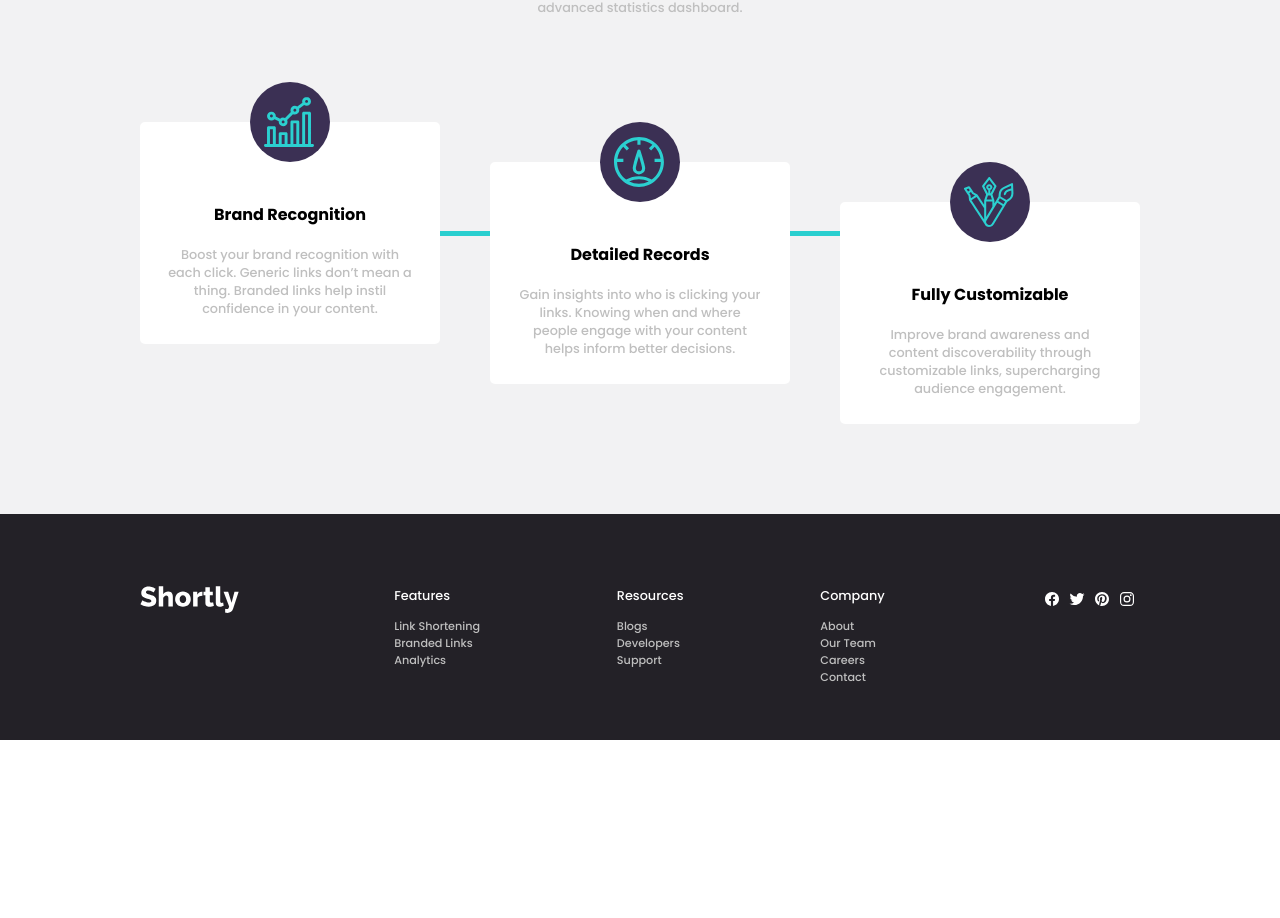
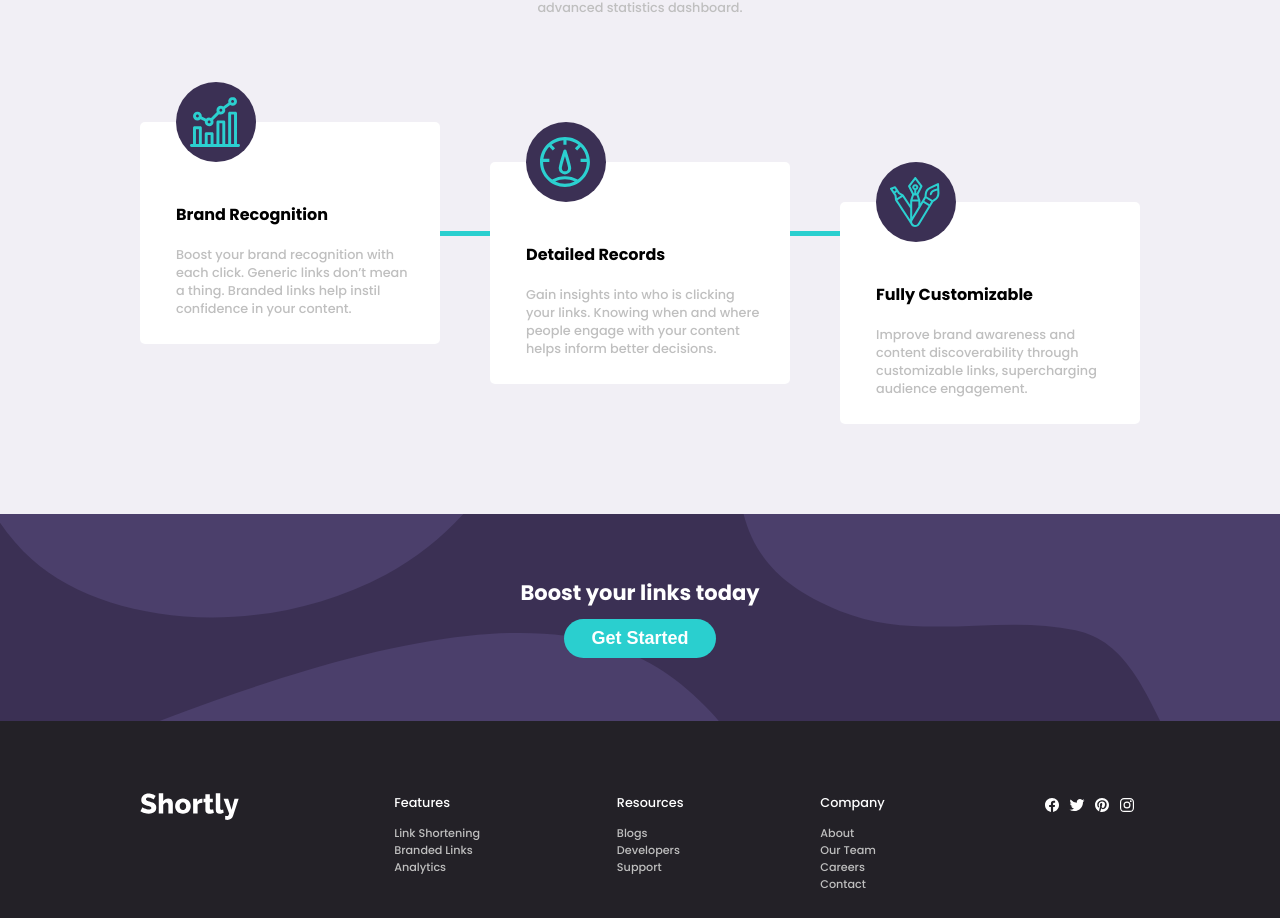
Before and after one commit to sumeshnaskar/shorturl, a React (Create React App) app: page / in a window 1280 px wide. Shown: the part 1108-2026 px from the top of the page. Before the commit the page ends 1848 px from the top, so only its background shows below. Built offline with nearby package versions, Linux system fonts and the light colour scheme.

Commit message:
booster banner added

```diff
--- a/src/components/main/index.js
+++ b/src/components/main/index.js
@@ -1,5 +1,5 @@
 import React from "react"
-import { Container, Wrapper, Card, Title, Text, Image, ImageWrapper, Connection } from './styles/main'
+import { Container, Wrapper, Card, Title, Text, Image, ImageWrapper, Connection, BackgroundBanner, Button } from './styles/main'
 
 export default function Main({ children, ...restProps}){
     return <Container {...restProps}>{children}</Container>
@@ -32,3 +32,11 @@ Main.Image = function MainImage({ ...restProps }){
 Main.Connection = function MainConnection(){
     return <Connection/>
 }
+
+Main.Button = function MainButton({ children, ...restProps }){
+    return <Button {...restProps}>{children}</Button>
+}
+
+Main.BackgroundBanner = function MainBackgroundBanner({ children, ...restProps }){
+    return <BackgroundBanner {...restProps}>{children}</BackgroundBanner>
+}
--- a/src/components/main/styles/main.js
+++ b/src/components/main/styles/main.js
@@ -1,7 +1,7 @@
 import styled from "styled-components"
 
 export const Container = styled.section`
-    background-color: hsl(257, 5%, 95%);
+    background-color: hsl(257, 22%, 95%);
     width: 100%;
     padding: 5em 1em;
     margin: 0 auto;
@@ -17,34 +17,14 @@ export const Wrapper = styled.div`
         padding:0;
     }
 `
-export const Card = styled.div`
-    background-color: #fff;
-    border-radius: 5px;
-    max-width: 250px;
-    min-width: 200px;
-    margin: 0 auto;
-    margin-top: 2em;
 
-    @media(min-width: 700px){
-        margin: 0;
-        max-width: 300px;
-
-        &:nth-of-type(3){
-            margin-top: 80px;
-        }
-
-        &:nth-of-type(5){
-            margin-top: 160px;
-        }
-
-    }
-`
 export const Title = styled.h6`
     text-align: center;
     font-size: 1rem;
     margin: 0;
     user-select: none;
 `
+
 export const Text = styled.p`
     text-align: center;
     margin: 0 auto;
@@ -66,7 +46,45 @@ export const ImageWrapper = styled.div`
     border-radius: 60px;
     position: relative;
     top: -40px;
+`
 
+export const Card = styled.div`
+    background-color: #fff;
+    border-radius: 5px;
+    max-width: 250px;
+    min-width: 200px;
+    margin: 0 auto;
+    margin-top: 2em;
+
+    @media(min-width: 700px){
+        margin: 0;
+        max-width: 300px;
+        padding-left: 2em;
+
+        > ${Title}{
+            text-align: left;
+
+        }
+
+        > ${Text}{
+            text-align: left;
+            padding-left: 0;
+
+        }
+
+        > ${ImageWrapper}{
+            margin: 0;
+        }
+
+        &:nth-of-type(3){
+            margin-top: 80px;
+        }
+
+        &:nth-of-type(5){
+            margin-top: 160px;
+        }
+
+    }
 `
 
 export const Image = styled.img`
@@ -89,3 +107,48 @@ export const Connection = styled.div`
 
     }
 `
+
+export const BackgroundBanner = styled.div`
+    background: url(${process.env.PUBLIC_URL + '/images/bg-boost-mobile.svg'}) no-repeat ;
+    background-size: 100% 100%;
+    background-color: hsl(257, 27%, 26%);
+    display: flex;
+    flex-direction: column;
+
+    >${Title}{
+        color: #fff;
+        margin-top: 3em;
+        margin-bottom: 0.5em;
+    }
+
+    @media(min-width: 700px){
+        background: url(${process.env.PUBLIC_URL + '/images/bg-boost-desktop.svg'}) no-repeat;
+        background-size: 100% 100%;
+        background-color: hsl(257, 27%, 26%);
+
+        >${Title}{
+            font-size: 1.3125rem;
+        }
+    }
+
+`
+
+export const Button = styled.button`
+    margin: 0 auto;
+    margin-bottom: 3.5em;
+    background-color: hsl(180, 66%, 49%);
+    border: 0;
+    padding: 0.5em 1.5em;
+    border-radius: 25px;
+    color: white;
+    cursor: pointer;
+    font-weight: 700;
+    font-size: .8rem;
+
+    &:hover,:focus{
+        background-color: hsl(180, 66%, 75%);
+    }
+
+    @media(min-width: 700px){
+        font-size: 1.125rem;
+`
--- a/src/container/main.js
+++ b/src/container/main.js
@@ -3,6 +3,7 @@ import { Main } from '../components'
 
 export function MainContainer(){
     return (
+        <>
         <Main>
             <Main.Title>Advanced Statistics</Main.Title>
             <Main.Text>
@@ -47,5 +48,10 @@ export function MainContainer(){
                 </Main.Card>
             </Main.Wrapper>
         </Main>
+        <Main.BackgroundBanner>
+            <Main.Title>Boost your links today</Main.Title>
+            <Main.Button>Get Started</Main.Button>
+        </Main.BackgroundBanner>
+        </>
     )
 }
```
